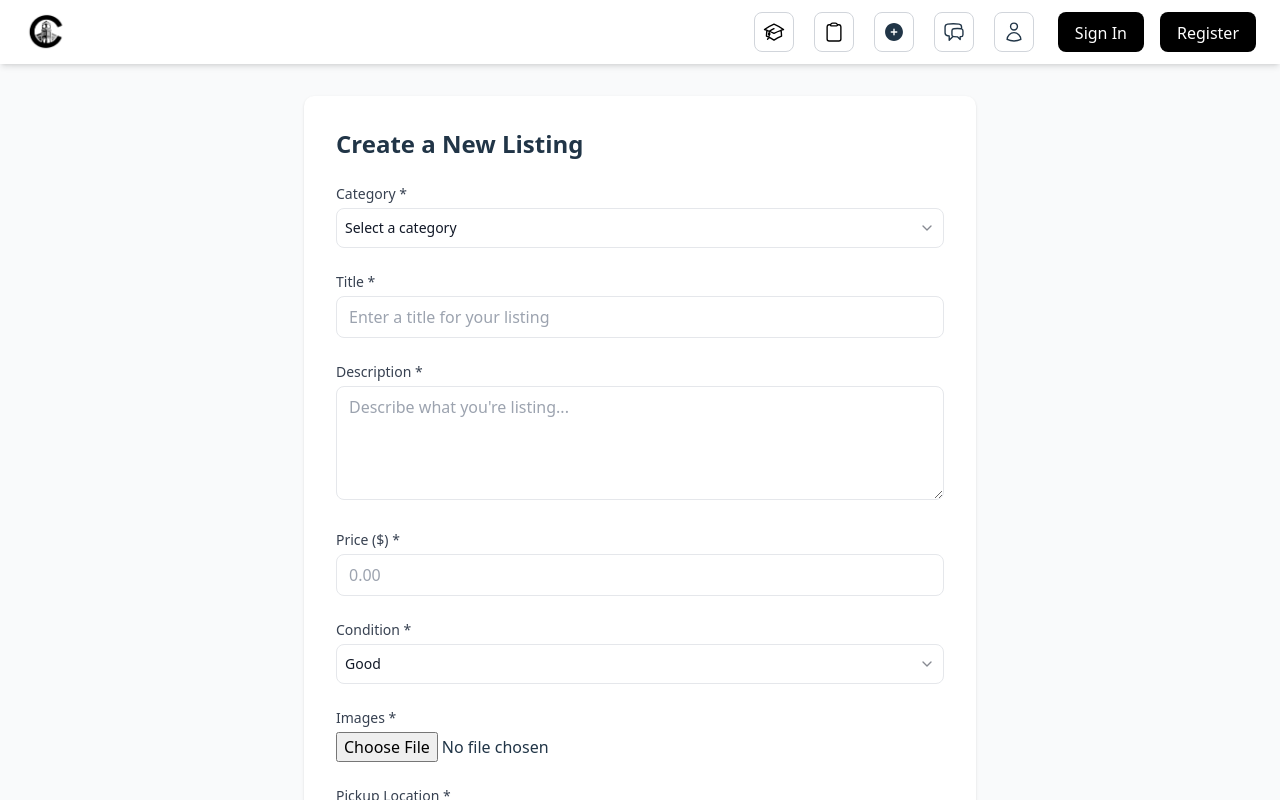
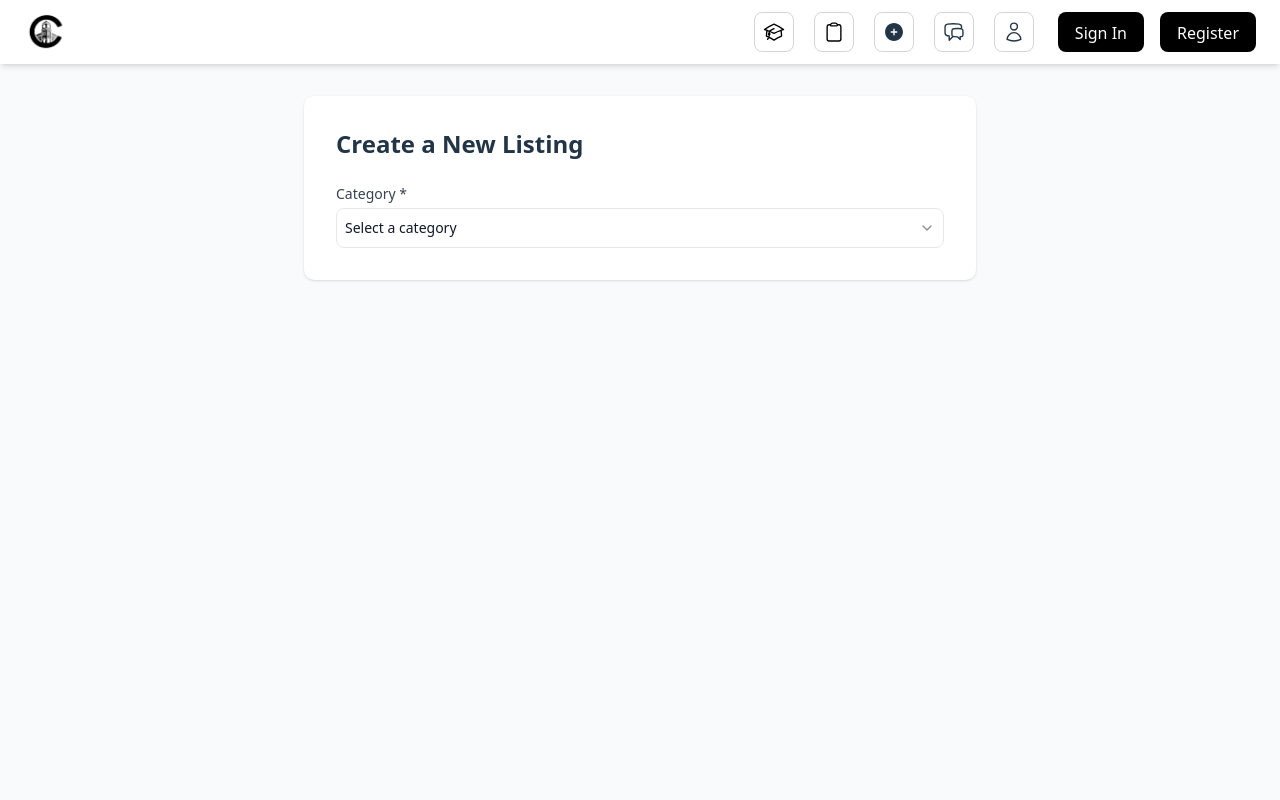
Before and after one commit to CharlieGuarasci/campus_deployment, a React (Vite) app in the folder campus_frontend/: page /post-listing in a window 1280 px wide. Built offline with nearby package versions, Linux system fonts and the light colour scheme.

Commit message:
styled postlisting page nicer

```diff
--- a/campus_frontend/src/pages/PostListing.jsx
+++ b/campus_frontend/src/pages/PostListing.jsx
@@ -138,9 +138,12 @@ const PostListing = () => {
             />
           </div>
 
-          {/* Book-specific fields */}
+          {/* Only show form fields if a category is selected */}
+          {formData.category && (
+            <>
               {formData.category === 'BOOKS' ? (
                 <>
+                  {/* Book-specific fields */}
                   {/* Title */}
                   <div>
                     <label className="block text-sm font-medium text-gray-700 mb-1">
@@ -290,6 +293,7 @@ const PostListing = () => {
                 </>
               ) : formData.category === 'SUBLETS' ? (
                 <>
+                  {/* Sublets-specific fields */}
                   {/* Title */}
                   <div>
                     <label className="block text-sm font-medium text-gray-700 mb-1">
@@ -355,7 +359,6 @@ const PostListing = () => {
                       required
                     />
                   </div>
-
 
                   {/* Number of Roommates */}
                   <div>
@@ -426,6 +429,7 @@ const PostListing = () => {
                 </>
               ) : formData.category === 'ROOMMATES' ? (
                 <>
+                  {/* Roommates-specific fields */}
                   {/* Title (Name) */}
                   <div>
                     <label className="block text-sm font-medium text-gray-700 mb-1">
@@ -569,6 +573,7 @@ const PostListing = () => {
                 </>
               ) : formData.category === 'RIDESHARE' ? (
                 <>
+                  {/* Rideshare-specific fields */}
                   {/* Title */}
                   <div>
                     <label className="block text-sm font-medium text-gray-700 mb-1">
@@ -679,6 +684,7 @@ const PostListing = () => {
                 </>
               ) : (
                 <>
+                  {/* Other category fields */}
                   {/* Title */}
                   <div>
                     <label className="block text-sm font-medium text-gray-700 mb-1">
@@ -789,6 +795,8 @@ const PostListing = () => {
               >
                 {loading ? 'Creating...' : 'Create Listing'}
               </Button>
+            </>
+          )}
         </form>
       </div>
     </div>
```
Also changed, not shown: 1 other file (tests, documents, lock files or other folders). Lines whose indentation alone changed are shown as unchanged.
